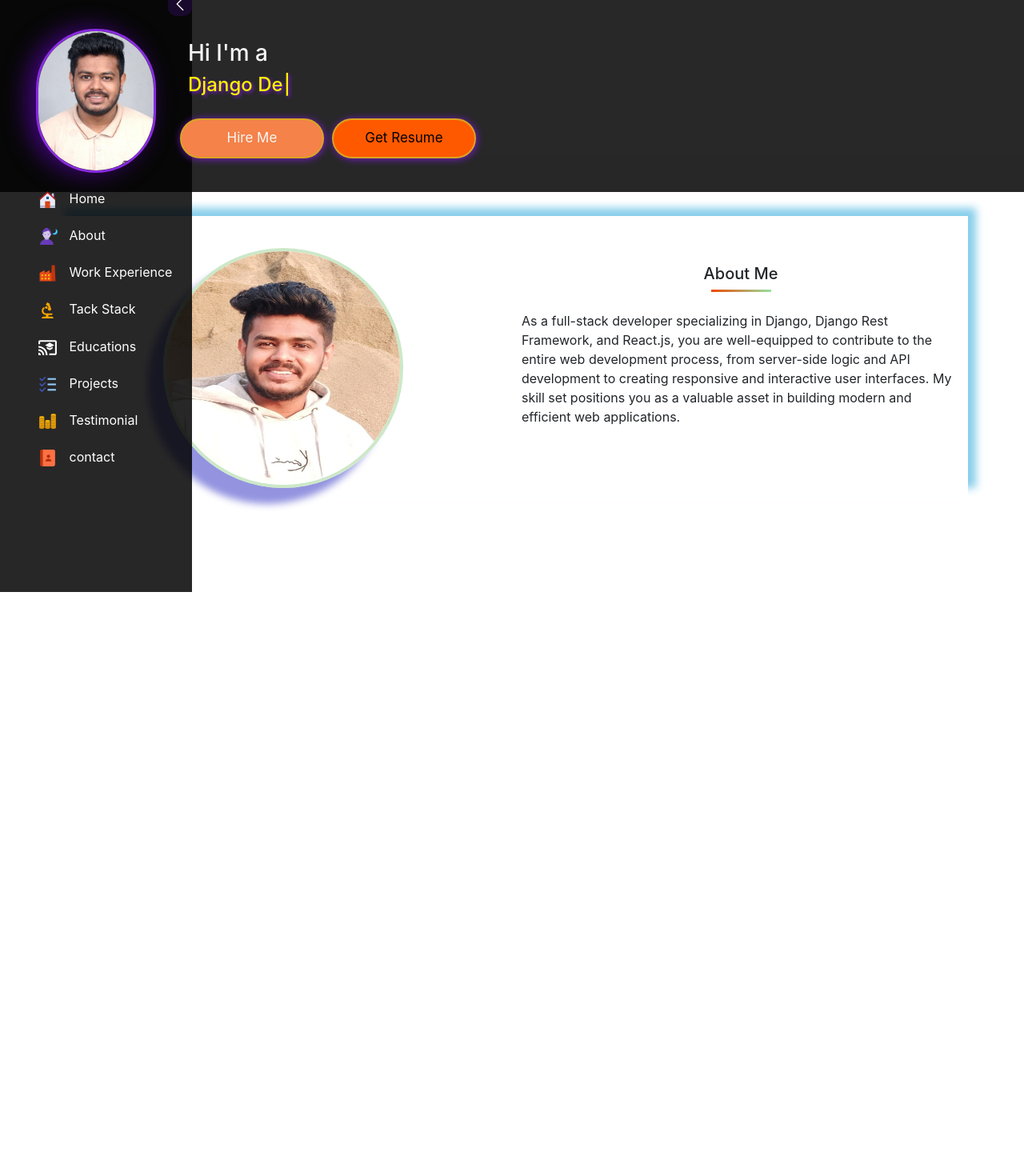
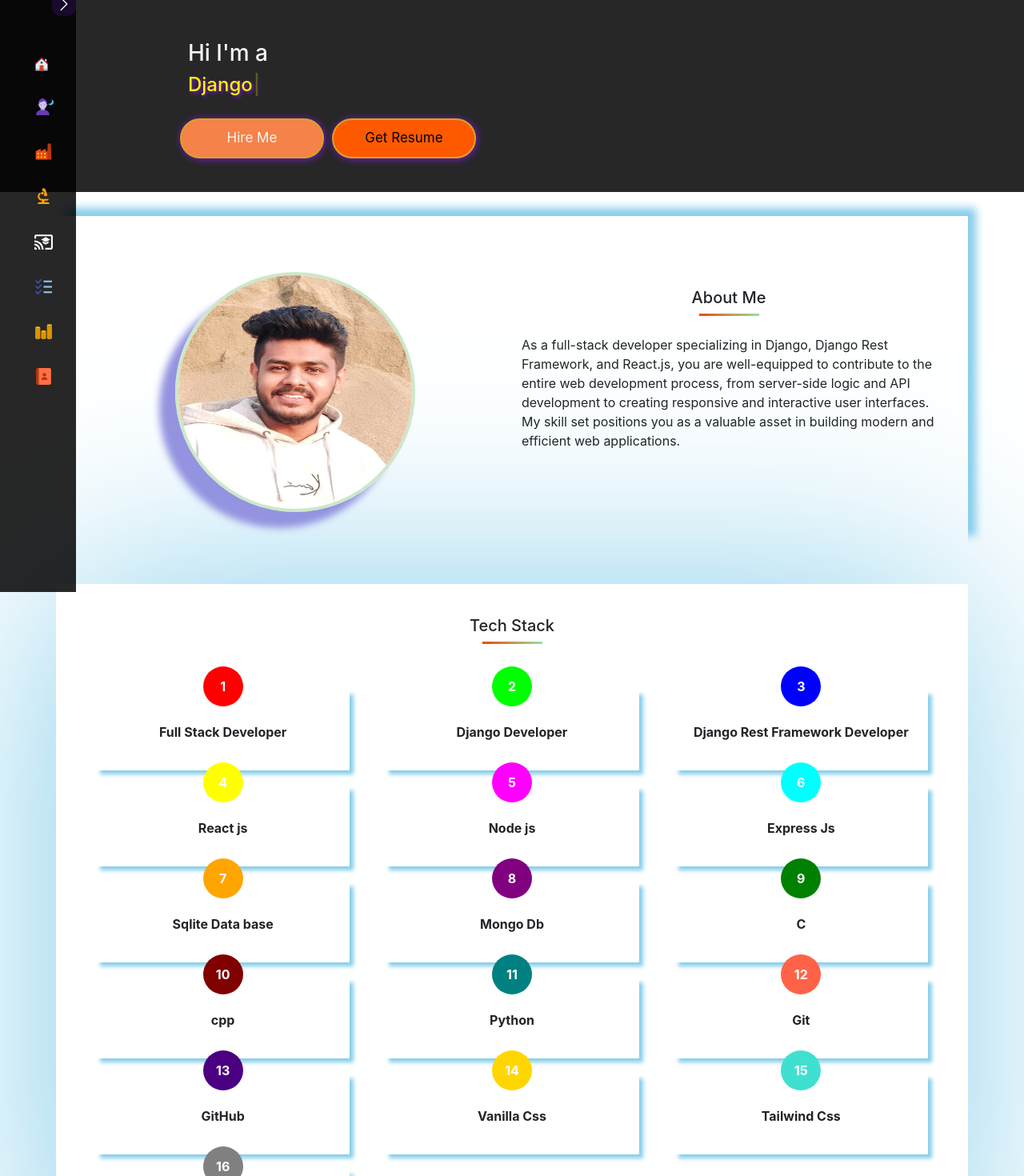
Before and after one commit to SoumenBaral/Portfolio.SB, a React (Create React App) app: page / in a window 1280 px wide. Shown: the part 60-1530 px from the top of the page at 80% size. Before the commit the page ends 800 px from the top, so only its background shows below. Built offline with nearby package versions, Linux system fonts and the light colour scheme.

Commit message:
add tech section

```diff
--- a/public/index.html
+++ b/public/index.html
@@ -25,7 +25,7 @@
       work correctly both with client-side routing and a non-root public URL.
       Learn how to configure a non-root public URL by running `npm run build`.
     -->
-    <title>React App</title>
+    <title>Shumen's portfolio</title>
   </head>
   <body>
     <noscript>You need to enable JavaScript to run this app.</noscript>
--- a/src/App.js
+++ b/src/App.js
@@ -1,11 +1,13 @@
 import About from "./Components/About/About";
 import Sidebar from "./Components/SideBar/Sidebar";
+import TechStack from "./Components/TechStack/TechStack";
 
 function App() {
   return (
     <div className="App">
       <Sidebar/>
       <About/>
+      <TechStack/>
     </div>
   );
 }
--- a/src/Components/About/About.css
+++ b/src/Components/About/About.css
@@ -1,7 +1,7 @@
 .about-section{
     box-shadow: 10px 10px 10px skyblue;
     box-shadow: 10px -10px 10px skyblue;
-    padding: 10px;
+    padding: 40px;
     margin-top: 30px;
 }
 .about-img img{
--- a/src/Components/About/About.js
+++ b/src/Components/About/About.js
@@ -7,7 +7,7 @@ const About = () => {
             <div className='row'>
                 <div className="col-xl-6 col-lg-6 col-md-12 col-sm-12">
                     <div className="about-img">
-                        <img src={profileImg} alt="Soumen" srcset="" />
+                        <img src={profileImg} alt="Soumen" />
                     </div>
                 </div>
                 <div className="col-xl-6 col-lg-6 col-md-12 col-sm-12">
--- a/src/Components/SideBar/Sidebar.css
+++ b/src/Components/SideBar/Sidebar.css
@@ -25,6 +25,6 @@
 
 }
 .sidebar-expand{
-    width: 240px;
+    width: 210px;
 
 }
--- a/src/Components/SideBar/Sidebar.js
+++ b/src/Components/SideBar/Sidebar.js
@@ -4,7 +4,7 @@ import { BsChevronLeft,BsChevronRight } from "react-icons/bs";
 import SidebarList from './SidebarList';
 import Home from "../Home/Home"
 const Sidebar = () => {
-    const [expand,setExpand]=useState(true)
+    const [expand,setExpand]=useState(false)
     console.log(expand);
     return (
         <div className='container-fluid sidebar_section'>
--- a/src/Components/SideBar/SidebarList.css
+++ b/src/Components/SideBar/SidebarList.css
@@ -1,11 +1,12 @@
 .profile_pic_nav img{
-    width: 150px;
-    height: 180px;
-    border-radius: 90px;
-    margin-top: 0px;
+    width: 120px;
+    height: 150px;
+    border-radius: 70px;
+
     display: flex;
     vertical-align: middle;
     margin: 0 auto;
+    margin-top: 0px;
     object-fit: cover;
     border: 3px solid blueviolet;
     box-shadow: -10px 0px 30px rgba(128, 1, 248, 0.5);
@@ -14,8 +15,9 @@
 .navbar_items ul li{
     color: white;
     list-style-type: none;
-    margin-top: 20px;
+    margin-top: 15px;
     cursor: pointer;
+    font-size: 15px;
 }
 .navbar_items ul li svg{
  margin-left: 15px;
--- /dev/null
+++ b/src/Components/TechStack/TechStack.css
@@ -0,0 +1,45 @@
+.section-title h5{
+    text-align: center;
+}
+.tech-stack-section{
+    margin-top: 50px;
+    box-shadow: -10px 1px 700px skyblue;
+    padding: 40px;
+    height: auto;
+}
+.techContent{
+    margin: 10px;
+    box-shadow: 5px 5px 5px skyblue;
+    padding: 20px;
+    cursor: pointer;
+}
+.techContent:hover{
+    margin: 10px;
+    /* background-color: rgb(79, 181, 224); */
+    background-color: rgba(17, 146, 116, 0.2);
+    box-shadow: -5px -5px 5px skyblue;
+    transition-duration: 1s;
+    padding: 30px;
+    cursor: pointer;
+}
+.techContent p{
+    text-align: center;
+    font-weight: 700;
+    margin-top: 20px;
+}
+
+.TechNumber{
+
+    display: block;
+    width: 50px;
+    height: 50px;
+    color: rgb(255, 255, 255);
+    border-radius: 90px;
+    text-align: center;
+    justify-content: center;
+    align-items: center;
+    margin: 0 auto;
+    font-weight: bolder;
+    line-height: 50px;
+    margin-top: -50px;
+}
--- /dev/null
+++ b/src/Components/TechStack/TechStack.js
@@ -0,0 +1,99 @@
+import React from 'react';
+import './TechStack.css'
+import '../About/About.css'
+
+const TechStack = () => {
+    const Data = [
+        {
+            name:"Full Stack Developer"
+        },
+        {
+            name:"Django Developer"
+        },{
+            name:"Django Rest Framework Developer"
+        },{
+            name:"React js"
+        },{
+            name:"Node js"
+        },{
+            name:"Express Js"
+        },{
+            name:"Sqlite Data base"
+        },
+        {
+            name:"Mongo Db"
+        },
+        {
+            name:"C"
+        },
+        {
+            name:"cpp"
+        },
+        {
+            name:"Python"
+        },
+        {
+            name:"Git"
+        },
+        {
+            name:"GitHub"
+        },
+        {
+            name:"Vanilla Css"
+        },
+        {
+            name:"Tailwind Css"
+        },
+        {
+            name:"Bootstrap"
+        },
+
+    ]
+    const colorCode =[
+        "#FF0000", // Red
+        "#00FF00", // Lime
+        "#0000FF", // Blue
+        "#FFFF00", // Yellow
+        "#FF00FF", // Magenta
+        "#00FFFF", // Cyan
+        "#FFA500", // Orange
+        "#800080", // Purple
+        "#008000", // Green
+        "#800000", // Maroon
+        "#008080", // Teal
+        "#FF6347", // Tomato
+        "#4B0082", // Indigo
+        "#FFD700", // Gold
+        "#40E0D0", // Turquoise
+        "#808080"  // Gray
+    ]
+    return (
+        <div className='container tech-stack-section'>
+            <div className='section-title container mb-5'>
+                <h5>Tech Stack</h5>
+                <span className='line'></span>
+            </div>
+            <div className="row">
+
+                    {
+                        Data.map((item,index) => (
+                            <div className='col-xl-4 col-lg-4 col-md-6 col-sm-12' key={index}>
+                           <div className="techContent">
+                            <span  style={{backgroundColor:colorCode[index]}} className='TechNumber' >
+                                {index+1}
+                            </span>
+                            <p>{item.name}</p>
+                           </div>
+                            </div>
+                        ))
+                    }
+            </div>
+            <span className='loadMore'>
+                load More
+            </span>
+        </div>
+
+    );
+};
+
+export default TechStack;
```
Also changed, not shown: src/Components/Test.js (deleted, +0 -11 lines), 1 other file (tests, documents, lock files or other folders).
